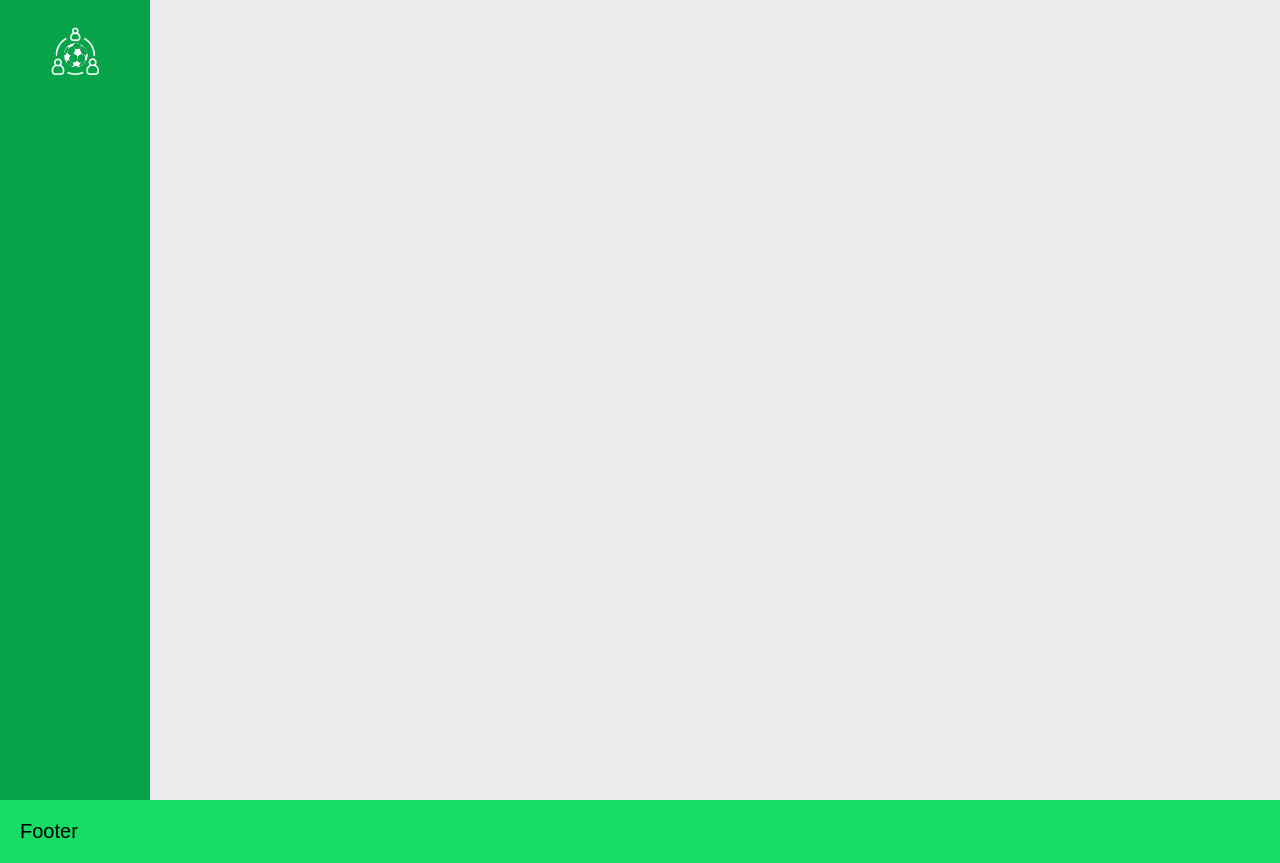
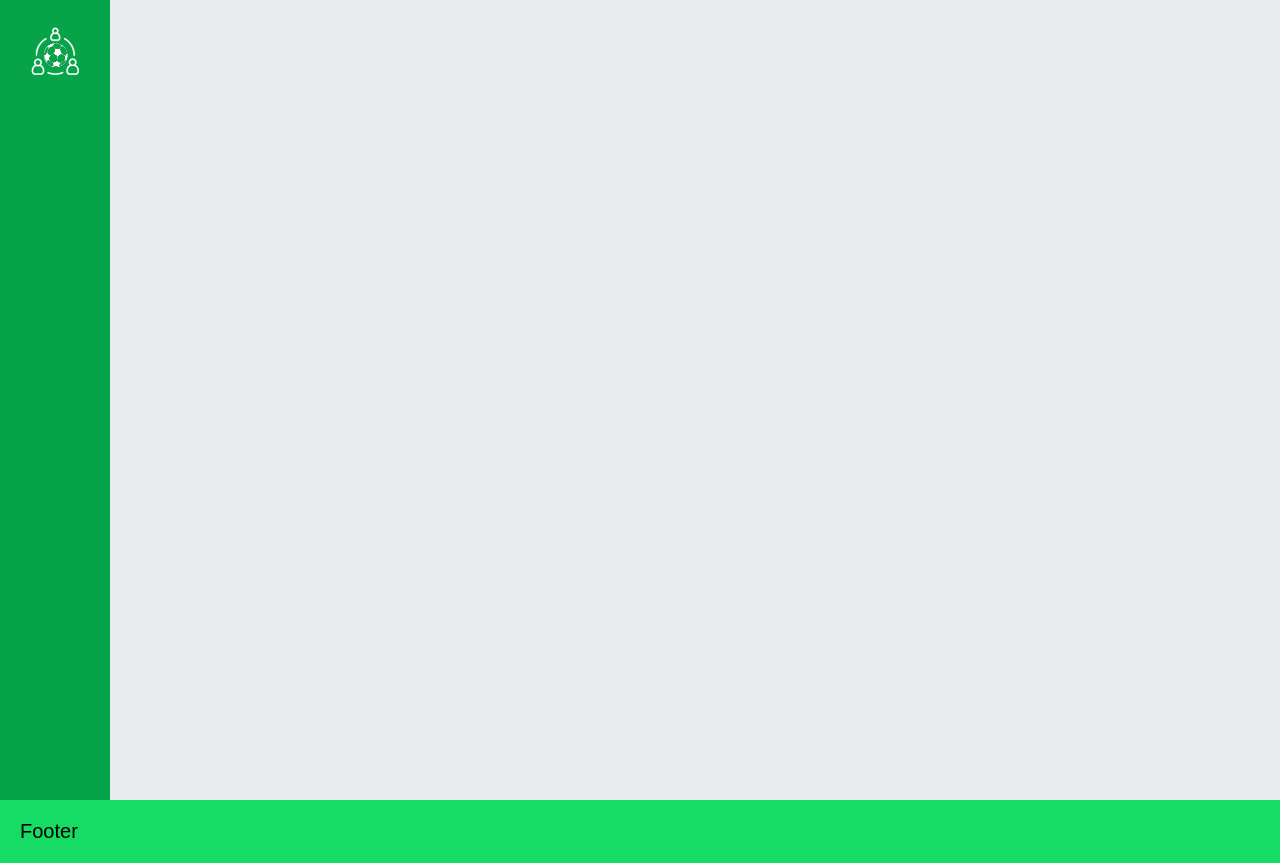
Before and after one commit to TCC-Nexa-Luminy/FutLink, a PHP site: the page made by app/views/navbar-social.php in a window 1280 px wide. Shown: the part 43-906 px from the top of the page. Run offline with PHP 8.4, Linux system fonts and the light colour scheme; the template is opened without the code that fills it, so the values that code supplies are empty.

Commit message:
Atualização tela social
agora a tela está totalmente arrumada

```diff
--- a/public/css/navbar-social.css
+++ b/public/css/navbar-social.css
@@ -5,7 +5,7 @@
     flex-direction: column;
     align-items: center;
     background-color: var(--cor-principal-verde1);
-    width: 25vw;
+    width: 20vw;
     height: 100%;
     box-sizing: border-box;
     padding: 1rem;
@@ -199,7 +199,7 @@
     }
 
     .navbar-left {
-        width: 150px !important;
+        width: 110px !important;
         min-width: 0;
         padding: 1rem 0.5rem;
     }
--- /dev/null
+++ b/public/css/peneiraTime.css
@@ -0,0 +1,4 @@
+body{
+    display: flex;
+    height: 100dvh;
+}
```
Also changed, not shown: app/views/peneiraTime.php (added, +9 -0 lines).
